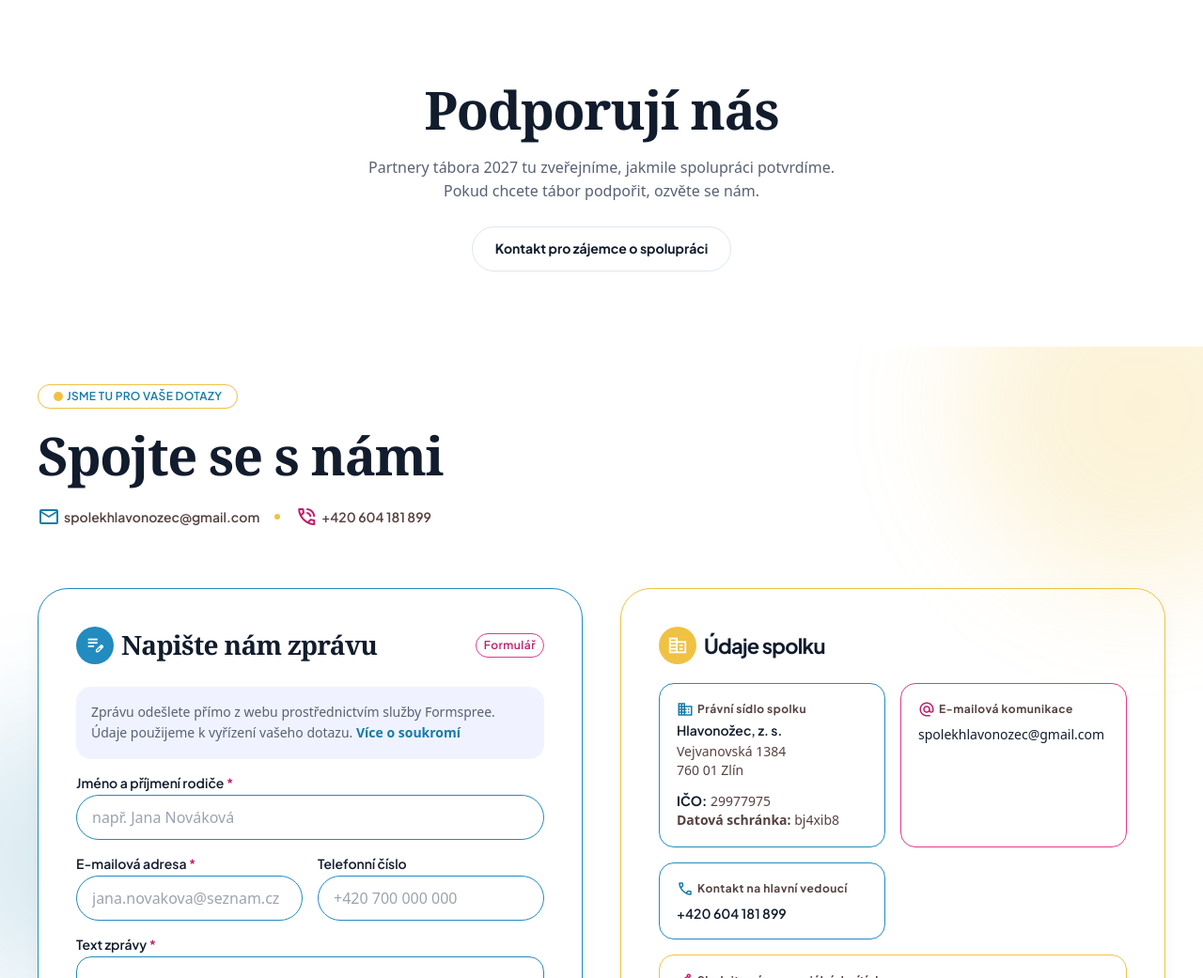
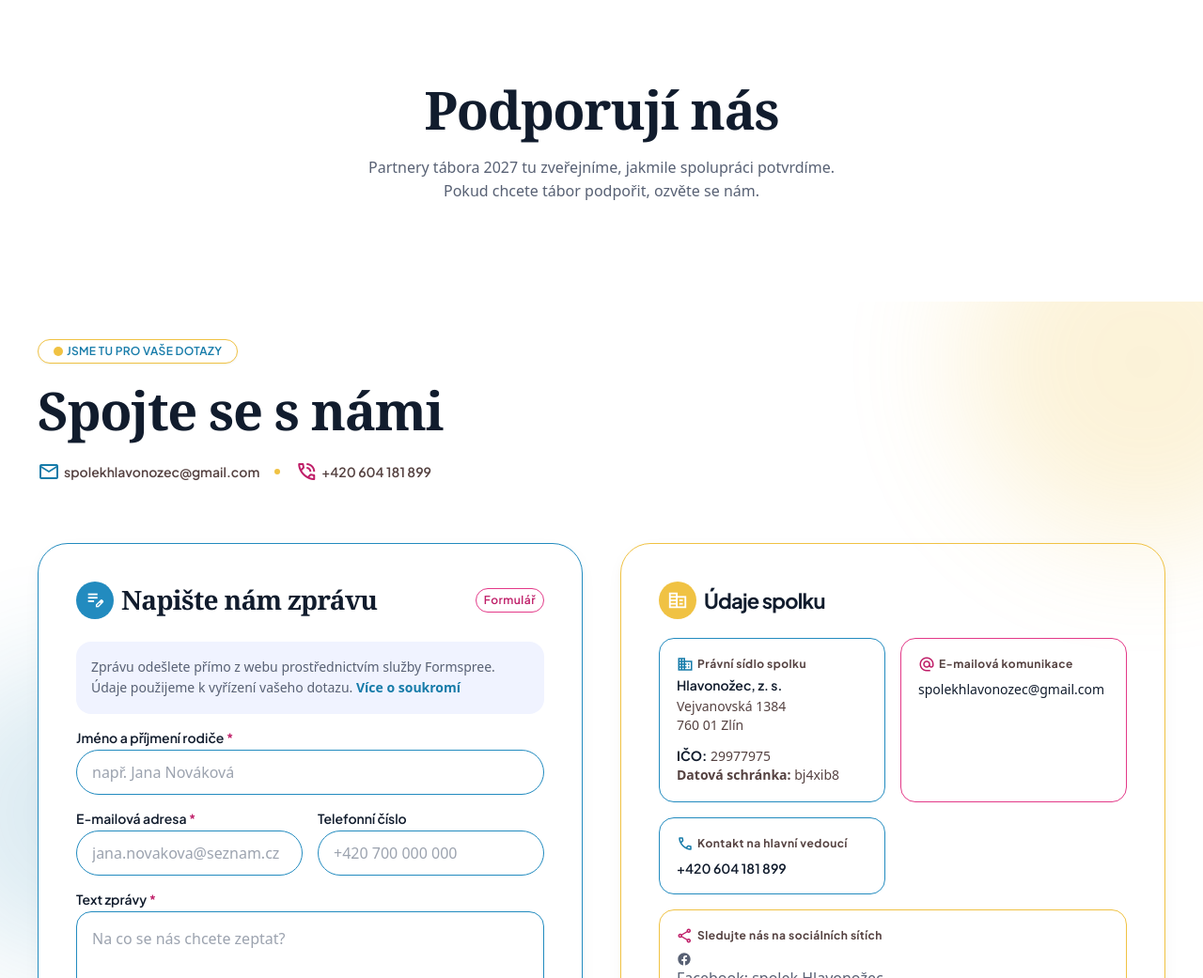
Before and after one commit to Ondrator/TerkaFetka, a website: page index.html in a window 1280 px wide. Shown: the part 10043-11084 px from the top of the page at 94% size. Drawn offline with Linux system fonts and the light colour scheme.

Commit message:
Remove sponsor contact button

```diff
--- a/index.html
+++ b/index.html
@@ -1383,9 +1383,6 @@
               Partnery tábora 2027 tu zveřejníme, jakmile spolupráci potvrdíme.
               Pokud chcete tábor podpořit, ozvěte se nám.
             </p>
-            <a class="button secondary" href="#kontakt"
-              >Kontakt pro zájemce o spolupráci</a
-            >
           </section>
         </div>
       </section>
```
Also changed, not shown: src/pages/podporuji-nas.html (+0 -3 lines).
